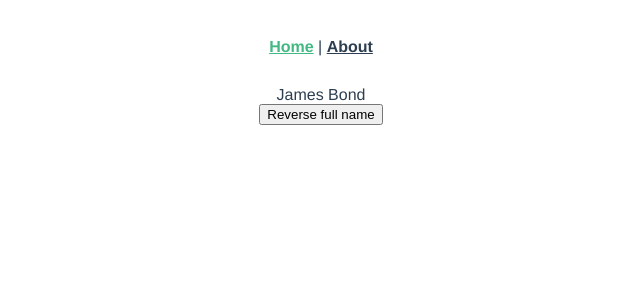
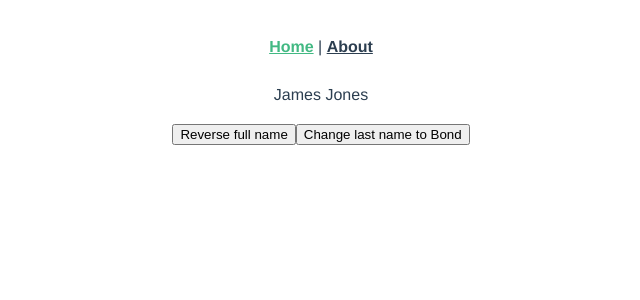
Before and after one commit to reed665/vue-typescript-playground, a Vue app: page / in a window 1280 px wide. Shown: the top 300 px of the page, without its empty margins (319-959 px from the left). Built offline with nearby package versions, Linux system fonts and the light colour scheme.

Commit message:
FullName: add lastName watcher

```diff
--- a/src/components/FullName.vue
+++ b/src/components/FullName.vue
@@ -5,7 +5,7 @@
 </template>
 
 <script lang="ts">
-import { Component, Vue, Prop } from 'vue-property-decorator';
+import { Component, Vue, Prop, Watch } from 'vue-property-decorator';
 
 const reverseString = (str: string): string => {
   return str.split('').reverse().join('');
@@ -29,6 +29,11 @@ export default class FullName extends Vue {
     return (this.reversed) ? reverseString(name) : name;
   }
 
+  @Watch('lastName', { immediate: true })
+  handleLastNameChange(newVal: string, oldVal: string) {
+    console.log(`last name has been changed from "${oldVal}" to "${newVal}"`)
+  }
+
   reverse(): void {
     this.reversed = !this.reversed;
   }
--- a/src/views/Home.vue
+++ b/src/views/Home.vue
@@ -1,7 +1,12 @@
 <template>
   <div class="home">
-    <FullName ref="fullName" first-name="James" :last-name="'Bond'" />
-    <button @click="reverseFullName">Reverse full name</button>
+    <FullName ref="fullName" first-name="James" :last-name="lastName" />
+
+    <div class="action" style="margin-top: 20px;">
+      <button @click="reverseFullName">Reverse full name</button>
+      <button @click="changeLastName">Change last name to Bond</button>
+    </div>
+
   </div>
 </template>
 
@@ -15,8 +20,18 @@ import FullName from '@/components/FullName.vue';
   }
 })
 export default class Home extends Vue {
+  lastName?: string = '';
+
   $refs!: {
     fullName: FullName;
+  }
+
+  created(): void {
+    this.lastName = 'Jones';
+  }
+
+  changeLastName(): void {
+    this.lastName = 'Bond';
   }
 
   reverseFullName(): void {
```
